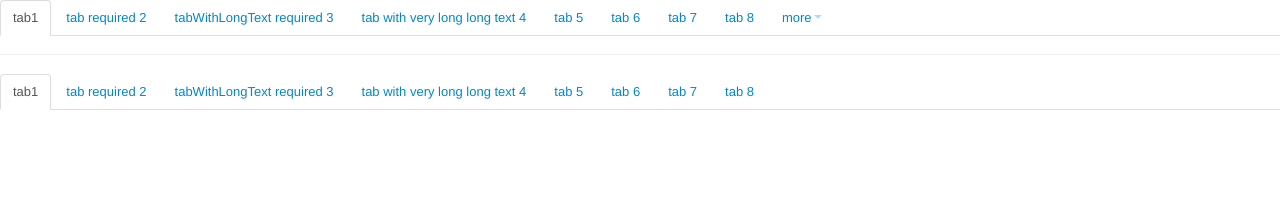
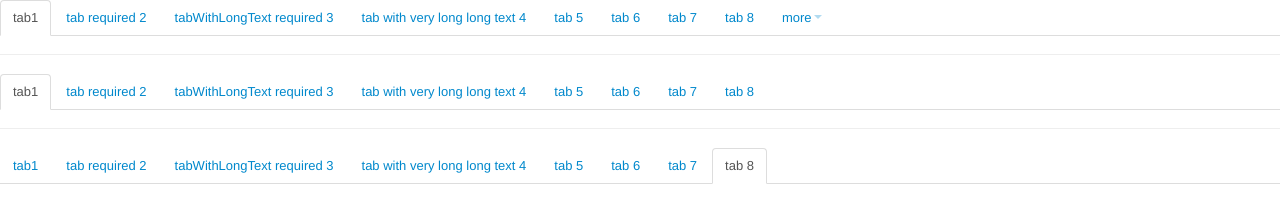
Before and after one commit to bbbenja/responsive-tabs, a plain HTML site: page examples/index.html in a window 1280 px wide. Drawn offline with nearby package versions, Linux system fonts and the light colour scheme.

Commit message:
fix éléments actif qui se placait toujours au début

```diff
--- a/examples/index.html
+++ b/examples/index.html
@@ -47,6 +47,22 @@
         <li><a href="#tab7">tab 7</a></li>
         <li><a href="#tab8">tab 8</a></li>
     </ul>
+
+
+
+    <hr/>
+
+    <ul class="nav nav-tabs">
+        <li><a href="#tab1">tab1</a></li>
+        <li><a href="#tab2">tab required 2</a></li>
+        <li><a href="#tab3">tabWithLongText required 3</a></li>
+        <li><a href="#tab4">tab with very long long text 4</a></li>
+        <li><a href="#tab5">tab 5</a></li>
+        <li><a href="#tab6">tab 6</a></li>
+        <li><a href="#tab7">tab 7</a></li>
+        <li class="active"><a href="#tab8">tab 8</a></li>
+    </ul>
+
     <script src="http://code.jquery.com/jquery-latest.js"></script>
 <script src="js/libs/bootstrap-tab.js"></script>
 <script src="js/libs/bootstrap-dropdown.js"></script>
--- a/examples/js/responsive-tabs.js
+++ b/examples/js/responsive-tabs.js
@@ -14,17 +14,13 @@
 
     ResponsiveTab.prototype = {
         selector : "responsive-tabs",
+        cssClassActive : "active",
         constructor: ResponsiveTab,
         init:function(e){
-            //FIXME que faire lorsqu'un élément actif se trouve ds le ddown
-            console.log("init()");
-
             $(e).addClass(this.selector);
             $(e).find('.dropdown-menu li').addClass('do-not-move');
         },
         resize:function(o){
-            console.log("resize");
-
             var object = $(o);
             //Hiding to avoid blink effect
             object.css('visibility','hidden');
@@ -43,13 +39,12 @@
             object.append(itemsToMove);
             object.append(dropdownMenu);
             //select only items that could move
-            var items = object.find('li:not(li[class*="active"], ' +
-                                    'li[class*="required"], ' +
+            var items = object.find('li:not(' +
                                     'li[class*="dropdown"], ' +
                                     'li[class*="do-not-move"])');
 
             //items that dont move
-            var itemsInTabs = object.find('li[class*="active"], li[class*="required"]');
+            var itemsInTabs = object.find('li[class*="'+this.cssClassActive+'"], li[class*="required"]');
             var itemsInDropdown = [];
             var currentWidth = 0;
             var maxWidth = object.width() - dropdownMenu.outerWidth(true);
@@ -59,8 +54,14 @@
                currentWidth+=$(tab).outerWidth(true);
             });
             //find optimal width
+            var instance = this;
             items.each(function (i,tab){
-                var tabWidth = $(tab).outerWidth(true);
+                var isActive = $(tab).hasClass(instance.cssClassActive);
+                var isRequired = $(tab).hasClass("required");
+                var tabWidth = 0;
+                if(!isActive && !isRequired){
+                    var tabWidth = $(tab).outerWidth(true);
+                }
                 if(!maxReach &&
                    ((currentWidth+tabWidth)<maxWidth)){
                     currentWidth += tabWidth;
@@ -68,7 +69,11 @@
                 }else{
                     //if max width reaching, add all tabs in ddown
                     maxReach=true;
+                    if(isActive || isRequired){
+                        itemsInTabs.push(tab);
+                    }else{
                     itemsInDropdown.push(tab);
+                    }
                 }
             });
             var itemsToPutInDropdown = itemsInDropdown.concat(alwaysInDropdown.toArray());
@@ -85,8 +90,6 @@
             object.css('visibility','visible');
         },
         resizeTabs:function(){
-            console.log("resizeTabs()");
-
             var instance = this;
             $('.'+this.selector).each(function(){instance.resize(this)});
         }
```
